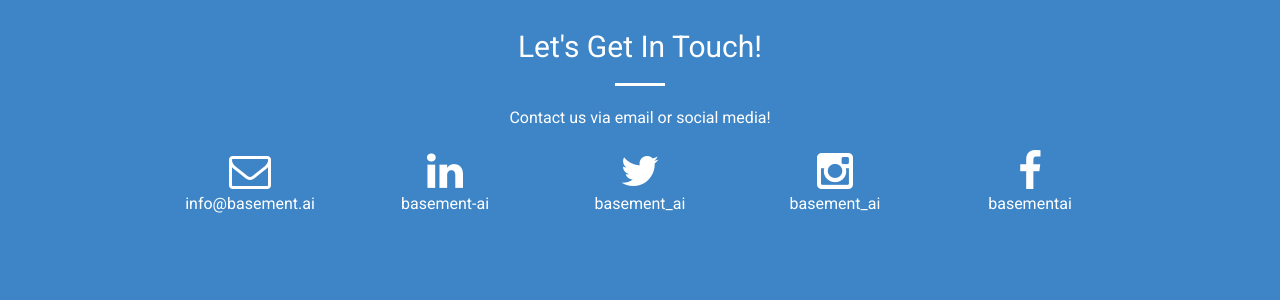
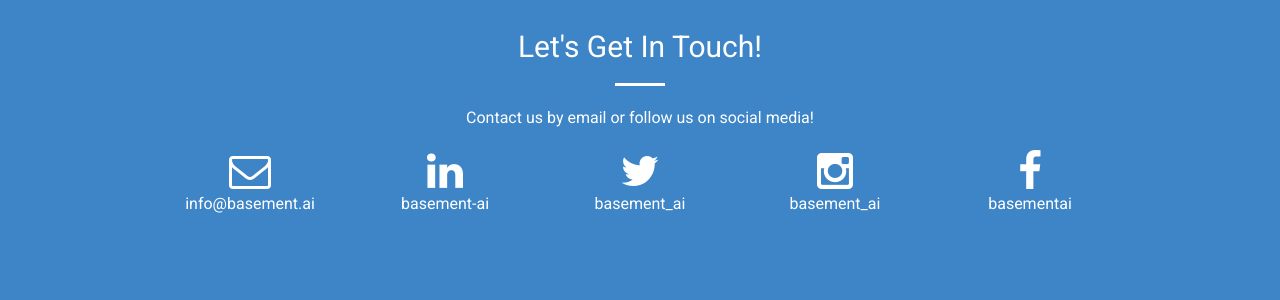
Before and after one commit to Basement-AI/basement-ai.github.io, a Jekyll site: the page built from index.html, in a window 1280 px wide and 900 px high, scrolled down 2666 px. Shown: the part 408-708 px from the top of the window. Built offline with Jekyll 4.4.1, drawn with Linux system fonts in a browser that asks for light colours.

Commit message:
updated contacts

```diff
--- a/_includes/contact.html
+++ b/_includes/contact.html
@@ -4,7 +4,7 @@
             <div class="col-lg-12 text-center">
                 <h2 class="section-heading">Let's Get In Touch!</h2>
                 <hr class="light">
-                <p>Contact us via email or social media!</p>
+                <p>Contact us by email or follow us on social media!</p>
             </div>
             <div class="col-lg-2 col-lg-offset-1 text-center">
                 <a href="mailto:{{ site.email }}">
```
